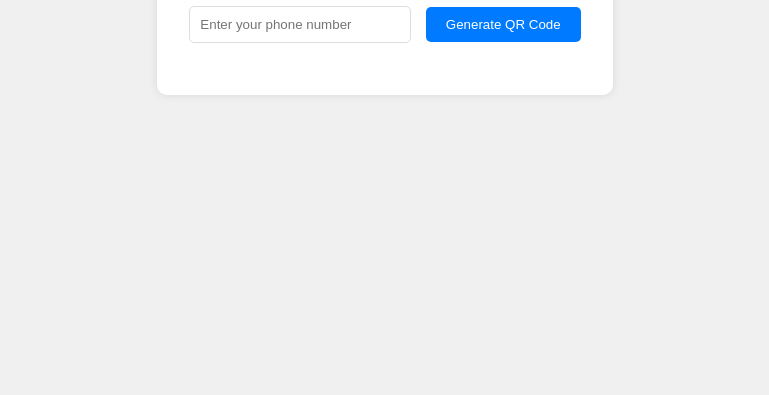
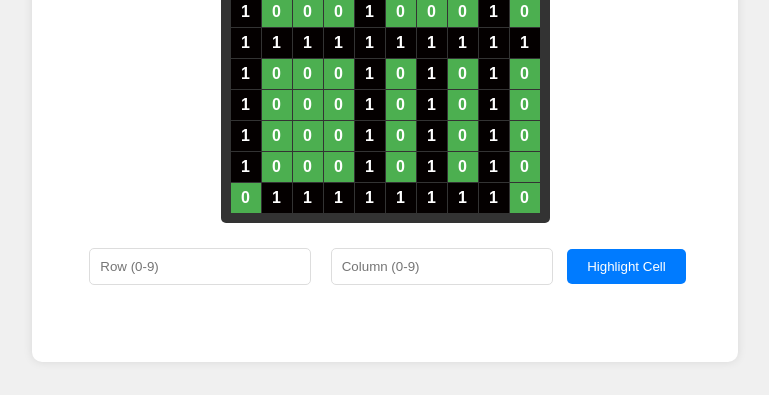
Before and after one commit to Lickhill/SmartParkTagID, a website: page public/website1/index.html in a window 1280 px wide. Shown: the part 405-800 px from the top of the page, without its empty margins (255-1024 px from the left). Drawn offline with Linux system fonts and the light colour scheme.

Commit message:
added the navigation system

```diff
--- a/public/website1/index.html
+++ b/public/website1/index.html
@@ -4,6 +4,69 @@
 		<meta charset="UTF-8" />
 		<meta name="viewport" content="width=device-width, initial-scale=1.0" />
 		<title>QR Code Generator</title>
+		<style>
+			.grid-container {
+				display: flex;
+				flex-direction: column;
+				align-items: center;
+				margin: 20px;
+			}
+
+			.grid {
+				display: grid;
+				grid-template-columns: repeat(10, 30px);
+				gap: 1px;
+				background-color: #333;
+				padding: 10px;
+				border-radius: 5px;
+			}
+
+			.cell {
+				width: 30px;
+				height: 30px;
+				display: flex;
+				align-items: center;
+				justify-content: center;
+				font-weight: bold;
+				color: white;
+				transition: background-color 0.3s;
+			}
+
+			.pathway {
+				background-color: #040000;
+			}
+
+			.parking {
+				background-color: #4caf50;
+			}
+
+			.selected {
+				background-color: #ff0000 !important;
+				transform: scale(1.1);
+			}
+
+			.input-section {
+				margin: 20px;
+			}
+
+			input {
+				padding: 5px;
+				margin: 5px;
+			}
+
+			button {
+				padding: 8px 15px;
+				background-color: #4caf50;
+				color: white;
+				border: none;
+				border-radius: 4px;
+				cursor: pointer;
+			}
+
+			button:hover {
+				background-color: #45a049;
+			}
+		</style>
 		<link rel="stylesheet" href="/website1/style.css" />
 		<script src="/website1/qrcode.min.js"></script>
 	</head>
@@ -19,7 +82,84 @@
 				<button onclick="generateQR()">Generate QR Code</button>
 			</div>
 			<div id="qrcode"></div>
+			<div class="grid-container">
+				<h2>Parking Grid</h2>
+				<div class="grid" id="parkingGrid"></div>
+				<div class="input-section">
+					<input
+						type="number"
+						id="row"
+						placeholder="Row (0-9)"
+						min="0"
+						max="9"
+					/>
+					<input
+						type="number"
+						id="col"
+						placeholder="Column (0-9)"
+						min="0"
+						max="9"
+					/>
+					<button onclick="highlightCell()">Highlight Cell</button>
+				</div>
 		</div>
 		<script src="/website1/script.js"></script>
+		<script>
+			const parkingMatrix = [
+    [0, 1, 1, 1, 1, 1, 1, 1, 1, 0],
+    [1, 0, 0, 0, 1, 0, 0, 0, 1, 0],
+    [1, 0, 0, 0, 1, 0, 0, 0, 1, 0],
+    [1, 0, 0, 0, 1, 0, 0, 0, 1, 0],
+    [1, 1, 1, 1, 1, 1, 1, 1, 1, 1],
+    [1, 0, 0, 0, 1, 0, 1, 0, 1, 0],
+    [1, 0, 0, 0, 1, 0, 1, 0, 1, 0],
+    [1, 0, 0, 0, 1, 0, 1, 0, 1, 0],
+    [1, 0, 0, 0, 1, 0, 1, 0, 1, 0],
+    [0, 1, 1, 1, 1, 1, 1, 1, 1, 0],
+];
+
+function createGrid() {
+    const grid = document.getElementById("parkingGrid");
+
+    for (let i = 0; i < parkingMatrix.length; i++) {
+        for (let j = 0; j < parkingMatrix[i].length; j++) {
+            const cell = document.createElement("div");
+            cell.className = `cell ${
+                parkingMatrix[i][j] === 1 ? "pathway" : "parking"
+            }`;
+            cell.id = `cell-${i}-${j}`;
+            cell.textContent = parkingMatrix[i][j];
+            grid.appendChild(cell);
+        }
+    }
+}
+
+function highlightCell() {
+    const rowInput = document.getElementById("row");
+    const colInput = document.getElementById("col");
+    const row = parseInt(rowInput.value);
+    const col = parseInt(colInput.value);
+
+    if (row >= 0 && row < 10 && col >= 0 && col < 10) {
+        // Check if the selected coordinate is a road (1)
+        if (parkingMatrix[row][col] === 1) {
+            alert("Cannot select road coordinates!");
+        } else {
+            const cell = document.getElementById(`cell-${row}-${col}`);
+            cell.style.backgroundColor = "red";
+        }
+    } else {
+        alert("Please enter valid coordinates (0-9)");
+    }
+
+    // Clear input fields
+    rowInput.value = "";
+    colInput.value = "";
+}
+
+// Create the grid when the page loads
+createGrid();
+
+		</script>
 	</body>
 </html>
```
